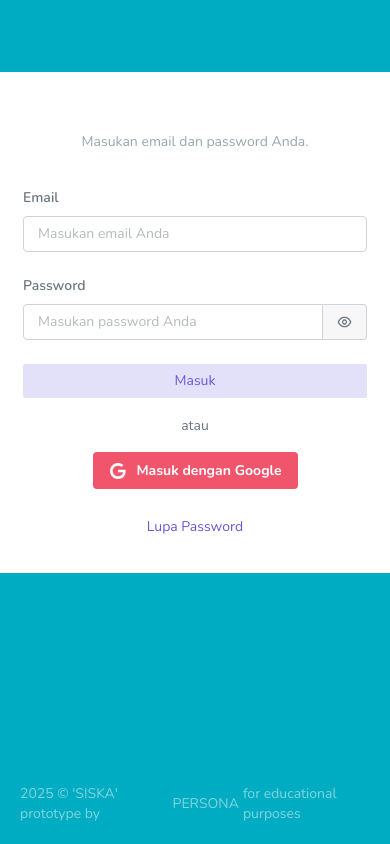
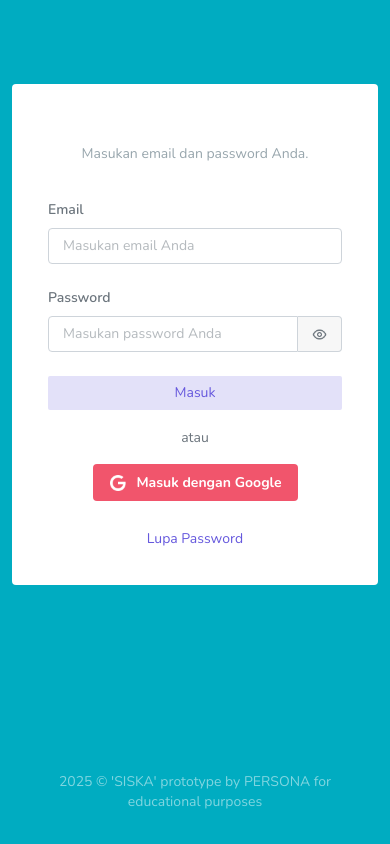
Before and after one commit to sceptzrion/ecampus-platform, a Next.js app: page /auth/login in a window 390 px wide. Built offline with nearby package versions, Linux system fonts and the light colour scheme.

Commit message:
Add responsive for login page

```diff
--- a/app/auth/layout.tsx
+++ b/app/auth/layout.tsx
@@ -2,8 +2,8 @@ import Footer from "@/components/footer/footerauth";
 
 export default function AuthLayout({ children }: { children: React.ReactNode }) {
   return (
-    <main className="min-h-screen flex flex-col items-center justify-center bg-[#00acc1]">
-      <div className="flex flex-col w-[416px] h-full mt-18 mb-24 rounded-sm p-9 bg-white">
+    <main className="min-h-screen p-3 sm:p-0 flex flex-col items-center justify-center bg-[#00acc1]">
+      <div className="flex flex-col w-full sm:w-[516px] md:w-[456px] xl:w-[416px] h-full mt-18 mb-24 rounded-sm p-9 bg-white">
         {children}
       </div>
       <Footer />
--- a/components/footer/footerauth.tsx
+++ b/components/footer/footerauth.tsx
@@ -3,9 +3,9 @@ import React from 'react'
 const Footer = () => {
   return (
     <div className="flex flex-row items-center justify-center p-5 text-[#FFFFFF80] mt-auto text-sm gap-1">
-        <p>2025 © 'SISKA' prototype by </p>
-        <a href="#" className=''>PERSONA</a>
-        <p>for educational purposes</p>
+        <p className='text-center'>2025 © 'SISKA' prototype by
+        <a href="#"> PERSONA </a>
+        for educational purposes</p>
     </div>
   )
 }
```
